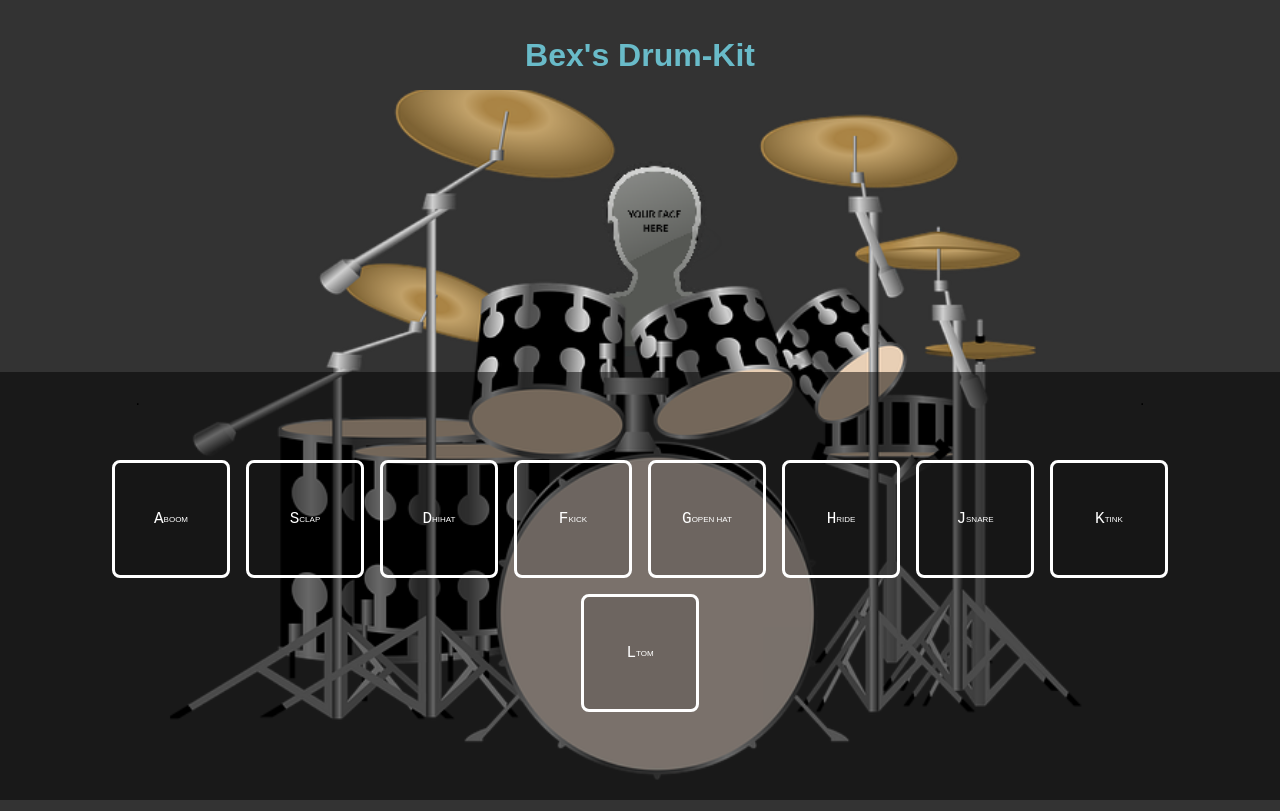
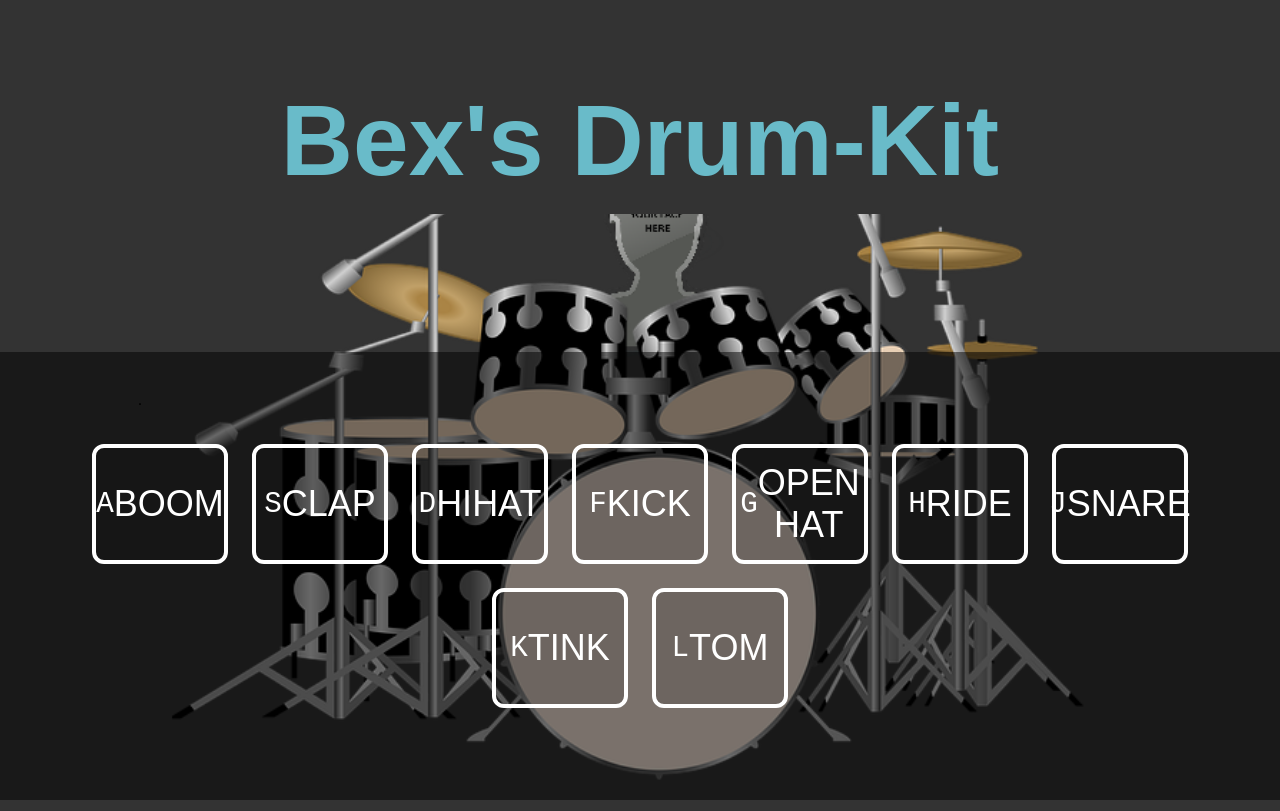
Before and after one commit to BColl91/DrumKit, a plain HTML site: page index.html in a window 1280 px wide. Drawn offline with Linux system fonts and the light colour scheme.

Commit message:
kbd resize

```diff
--- a/index.html
+++ b/index.html
@@ -7,7 +7,7 @@
   <link rel="stylesheet" href="style.css">
 </head>
 <body>
-   <!-- Below consists of a header, an image, a container holding keys(or buttons) and each individual key used to call a specific audio file, linked to a data-key and labeled as appropiate.-->.
+   <!-- Below consists of a header, an image, a container holding keys(or buttons) and each individual key used to call a specific audio file, linked to a data-key and labeled as appropriate.-->.
   <h1 class="header">Bex's Drum-Kit</h1>
   <img class="drums" src="./drums.png">
   <div class="drum-kit">
@@ -17,7 +17,7 @@
     </div>
     <div class="key" data-key="83">
       <kbd>S</kbd>
-      <span class="sound">clap</span>
+      <span class="sound">Clap</span>
     </div>
     <div class="key" data-key="68">
       <kbd>D</kbd>
@@ -45,10 +45,10 @@
     </div>
     <div class="key" data-key="76">
       <kbd>L</kbd>
-      <span class="sound">tom</span>
+      <span class="sound">Tom</span>
     </div>
   </div>
-   <!-- Below is what links the data-key to an audio file, which is called using src. Line 62 links the file to the related javascript file.-->.
+<!-- Below is what links the data-key to an audio file, which is called using src. Line 62 links the file to the related javascript file.-->
   <audio data-key="65" src="sounds/boom.wav"></audio>
   <audio data-key="83" src="sounds/clap.wav"></audio>
   <audio data-key="68" src="sounds/hihat.wav"></audio>
--- a/style.css
+++ b/style.css
@@ -12,13 +12,14 @@ body {
 .header {
   position: fixed;
   top: 0;
-  width: 100%;
+  width: 300%;
   display: flex;
   justify-content: center;
   color: #69bbc9;
   padding: 1rem;
   background-color: #333;
   text-align: center;
+  font-size: 100px;
 }
 
 .drums {
@@ -49,11 +50,11 @@ body {
   align-items: center;
   width: 80px;
   height: 80px;
-  border: 0.2rem solid #fff;
-  border-radius: 0.5rem;
-  margin: 0.5rem;
-  font-size: 2.5rem !important;
-  padding: 1rem 1rem;
+  border: 0.2em solid #fff;
+  border-radius: 0.5em;
+  margin: 0.5em;
+  font-size: 1.5em;
+  padding: 1rem 1em;
   transition: all 0.07s ease;
   text-align: center;
   color: white;
@@ -67,10 +68,14 @@ body {
 
 kbd {
   display: block;
-  font-size: 1rem;
+  font-size: em !important;
 }
 
 .sound {
-  font-size: 0.5rem;
+  font-size: 0.5em;
   text-transform: uppercase;
 }
+
+.key kbd, .key .sound {
+  font-size: 1.5em !important;
+}
```
